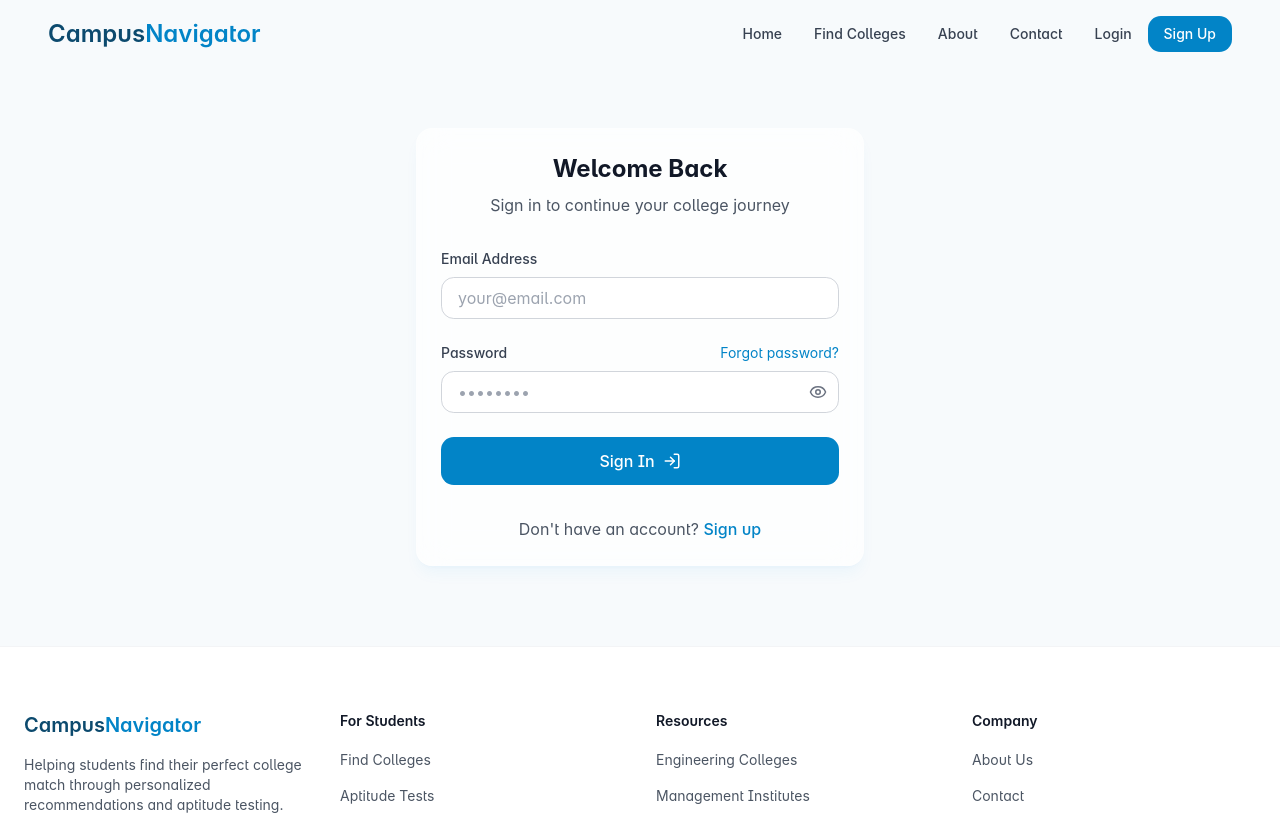
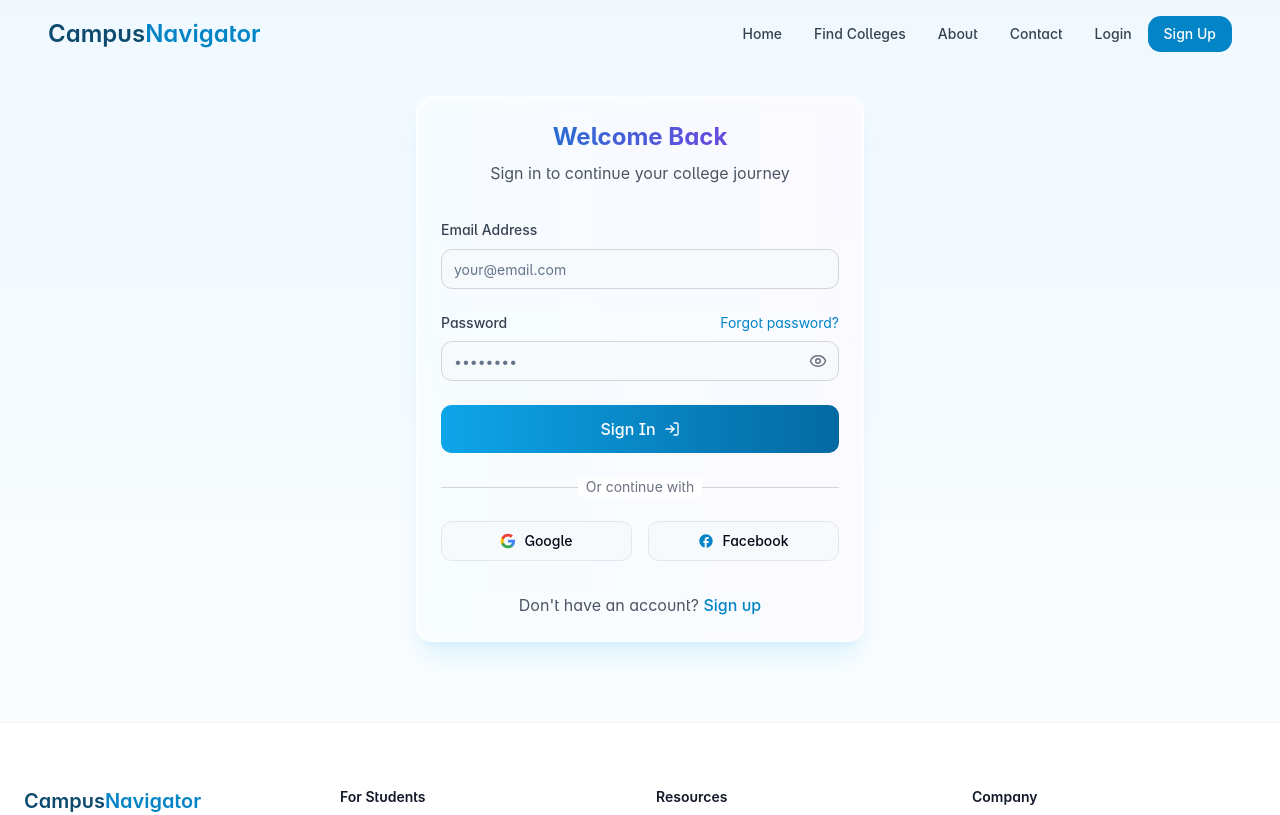
Before and after one commit to hrithik019/campusnavigator, a React (Vite) app: page /login in a window 1280 px wide. Shown: the top 815 px of the page. Built offline with nearby package versions, Linux system fonts and the light colour scheme.

Commit message:
Fix signup and signin issues
Addresses problems with the signup and signin functionalities and improves the user interface.

```diff
--- a/src/components/ui/BlurCard.tsx
+++ b/src/components/ui/BlurCard.tsx
@@ -17,13 +17,14 @@ const BlurCard: React.FC<BlurCardProps> = ({
   return (
     <div
       className={cn(
-        "glass rounded-2xl p-6 transition-all duration-300",
-        hoverEffect && "hover:shadow-lg hover:shadow-blue-500/10 hover:translate-y-[-2px]",
+        "glass rounded-2xl p-6 transition-all duration-300 overflow-hidden relative",
+        hoverEffect && "hover:shadow-xl hover:shadow-blue-500/10 hover:translate-y-[-2px]",
         className
       )}
       {...props}
     >
-      {children}
+      <div className="absolute -inset-0.5 bg-gradient-to-r from-blue-500/10 to-purple-500/10 rounded-2xl blur opacity-30"></div>
+      <div className="relative z-10">{children}</div>
     </div>
   );
 };
--- a/src/index.css
+++ b/src/index.css
@@ -118,10 +118,35 @@
 
 @layer utilities {
   .glass {
-    @apply bg-white/70 backdrop-blur-lg border border-white/20;
+    @apply bg-white/80 backdrop-blur-lg border border-white/20;
   }
 
   .text-balance {
     text-wrap: balance;
   }
+
+  .bg-gradient-blue {
+    @apply bg-gradient-to-r from-blue-500 to-blue-700;
+  }
+
+  .bg-gradient-purple {
+    @apply bg-gradient-to-r from-blue-500 to-purple-600;
+  }
+
+  .animated-gradient {
+    background-size: 200% 200%;
+    animation: gradient-shift 5s ease infinite;
+  }
+
+  @keyframes gradient-shift {
+    0% {
+      background-position: 0% 50%;
+    }
+    50% {
+      background-position: 100% 50%;
+    }
+    100% {
+      background-position: 0% 50%;
+    }
+  }
 }
--- a/src/pages/Login.tsx
+++ b/src/pages/Login.tsx
@@ -1,17 +1,21 @@
 
 import React, { useState } from "react";
-import { Link } from "react-router-dom";
+import { Link, useNavigate } from "react-router-dom";
 import NavBar from "@/components/layout/NavBar";
 import Footer from "@/components/layout/Footer";
 import BlurCard from "@/components/ui/BlurCard";
-import CustomButton from "@/components/ui/CustomButton";
+import { Button } from "@/components/ui/button";
+import { Label } from "@/components/ui/label";
+import { Input } from "@/components/ui/input";
 import { Eye, EyeOff, LogIn } from "lucide-react";
+import { toast } from "sonner";
 
 const Login: React.FC = () => {
   const [email, setEmail] = useState("");
   const [password, setPassword] = useState("");
   const [showPassword, setShowPassword] = useState(false);
   const [isLoading, setIsLoading] = useState(false);
+  const navigate = useNavigate();
 
   const handleSubmit = (e: React.FormEvent) => {
     e.preventDefault();
@@ -21,55 +25,56 @@ const Login: React.FC = () => {
     setTimeout(() => {
       console.log("Login attempt with:", { email, password });
       setIsLoading(false);
-      // This would navigate to dashboard in a real app after successful login
+      toast.success("Login successful!");
+      navigate("/career-selection");
     }, 1500);
   };
 
   return (
-    <div className="min-h-screen flex flex-col">
+    <div className="min-h-screen flex flex-col bg-gradient-to-b from-blue-50 to-white">
       <NavBar />
 
-      <main className="flex-grow pt-32 pb-20 px-6 md:px-12 flex items-center justify-center">
+      <main className="flex-grow pt-24 pb-20 px-6 md:px-12 flex items-center justify-center">
         <div className="w-full max-w-md animate-fade-in">
-          <BlurCard className="shadow-lg shadow-blue-500/5">
+          <BlurCard className="shadow-xl shadow-blue-500/10 border border-blue-100/50">
             <div className="text-center mb-8">
-              <h1 className="text-2xl font-bold text-gray-900">Welcome Back</h1>
+              <h1 className="text-2xl font-bold bg-gradient-to-r from-blue-600 to-purple-600 bg-clip-text text-transparent">Welcome Back</h1>
               <p className="text-gray-600 mt-2">Sign in to continue your college journey</p>
             </div>
 
             <form onSubmit={handleSubmit} className="space-y-6">
               <div className="space-y-2">
-                <label htmlFor="email" className="block text-sm font-medium text-gray-700">
+                <Label htmlFor="email" className="text-sm font-medium text-gray-700">
                   Email Address
-                </label>
-                <input
+                </Label>
+                <Input
                   id="email"
                   type="email"
                   value={email}
                   onChange={(e) => setEmail(e.target.value)}
                   required
-                  className="w-full px-4 py-2 border border-gray-300 rounded-lg focus:ring-2 focus:ring-blue-500 focus:border-blue-500 transition-colors"
+                  className="w-full border-gray-300 focus:ring-2 focus:ring-blue-500 focus:border-blue-500"
                   placeholder="your@email.com"
                 />
               </div>
 
               <div className="space-y-2">
                 <div className="flex items-center justify-between">
-                  <label htmlFor="password" className="block text-sm font-medium text-gray-700">
+                  <Label htmlFor="password" className="text-sm font-medium text-gray-700">
                     Password
-                  </label>
+                  </Label>
                   <Link to="/forgot-password" className="text-sm text-blue-600 hover:text-blue-700 transition-colors">
                     Forgot password?
                   </Link>
                 </div>
                 <div className="relative">
-                  <input
+                  <Input
                     id="password"
                     type={showPassword ? "text" : "password"}
                     value={password}
                     onChange={(e) => setPassword(e.target.value)}
                     required
-                    className="w-full px-4 py-2 border border-gray-300 rounded-lg focus:ring-2 focus:ring-blue-500 focus:border-blue-500 transition-colors"
+                    className="w-full pr-10 border-gray-300 focus:ring-2 focus:ring-blue-500 focus:border-blue-500"
                     placeholder="••••••••"
                   />
                   <button
@@ -82,11 +87,9 @@ const Login: React.FC = () => {
                 </div>
               </div>
 
-              <CustomButton
+              <Button
                 type="submit"
-                fullWidth
-                size="lg"
-                className="gap-2"
+                className="w-full h-12 text-base bg-gradient-to-r from-blue-500 to-blue-700 hover:from-blue-600 hover:to-blue-800 text-white gap-2"
                 disabled={isLoading}
               >
                 {isLoading ? (
@@ -102,7 +105,47 @@ const Login: React.FC = () => {
                     Sign In <LogIn size={18} />
                   </>
                 )}
-              </CustomButton>
+              </Button>
+
+              <div className="relative my-6">
+                <div className="absolute inset-0 flex items-center">
+                  <span className="w-full border-t border-gray-300"></span>
+                </div>
+                <div className="relative flex justify-center text-sm">
+                  <span className="px-2 bg-white text-gray-500">Or continue with</span>
+                </div>
+              </div>
+
+              <div className="grid grid-cols-2 gap-4">
+                <Button variant="outline" className="flex items-center justify-center gap-2">
+                  <svg className="w-5 h-5" viewBox="0 0 24 24">
+                    <path
+                      d="M22.56 12.25c0-.78-.07-1.53-.2-2.25H12v4.26h5.92c-.26 1.37-1.04 2.53-2.21 3.31v2.77h3.57c2.08-1.92 3.28-4.74 3.28-8.09z"
+                      fill="#4285F4"
+                    />
+                    <path
+                      d="M12 23c2.97 0 5.46-.98 7.28-2.66l-3.57-2.77c-.98.66-2.23 1.06-3.71 1.06-2.86 0-5.29-1.93-6.16-4.53H2.18v2.84C3.99 20.53 7.7 23 12 23z"
+                      fill="#34A853"
+                    />
+                    <path
+                      d="M5.84 14.09c-.22-.66-.35-1.36-.35-2.09s.13-1.43.35-2.09V7.07H2.18C1.43 8.55 1 10.22 1 12s.43 3.45 1.18 4.93l2.85-2.22.81-.62z"
+                      fill="#FBBC05"
+                    />
+                    <path
+                      d="M12 5.38c1.62 0 3.06.56 4.21 1.64l3.15-3.15C17.45 2.09 14.97 1 12 1 7.7 1 3.99 3.47 2.18 7.07l3.66 2.84c.87-2.6 3.3-4.53 6.16-4.53z"
+                      fill="#EA4335"
+                    />
+                    <path d="M1 1h22v22H1z" fill="none" />
+                  </svg>
+                  Google
+                </Button>
+                <Button variant="outline" className="flex items-center justify-center gap-2">
+                  <svg className="w-5 h-5 text-blue-600" fill="currentColor" viewBox="0 0 24 24">
+                    <path d="M22 12c0-5.52-4.48-10-10-10S2 6.48 2 12c0 4.84 3.44 8.87 8 9.8V15H8v-3h2V9.5C10 7.57 11.57 6 13.5 6H16v3h-2c-.55 0-1 .45-1 1v2h3v3h-3v6.95c5.05-.5 9-4.76 9-9.95z" />
+                  </svg>
+                  Facebook
+                </Button>
+              </div>
             </form>
 
             <div className="mt-8 text-center">
```
Also changed, not shown: src/pages/Signup.tsx (+53 -43 lines).
